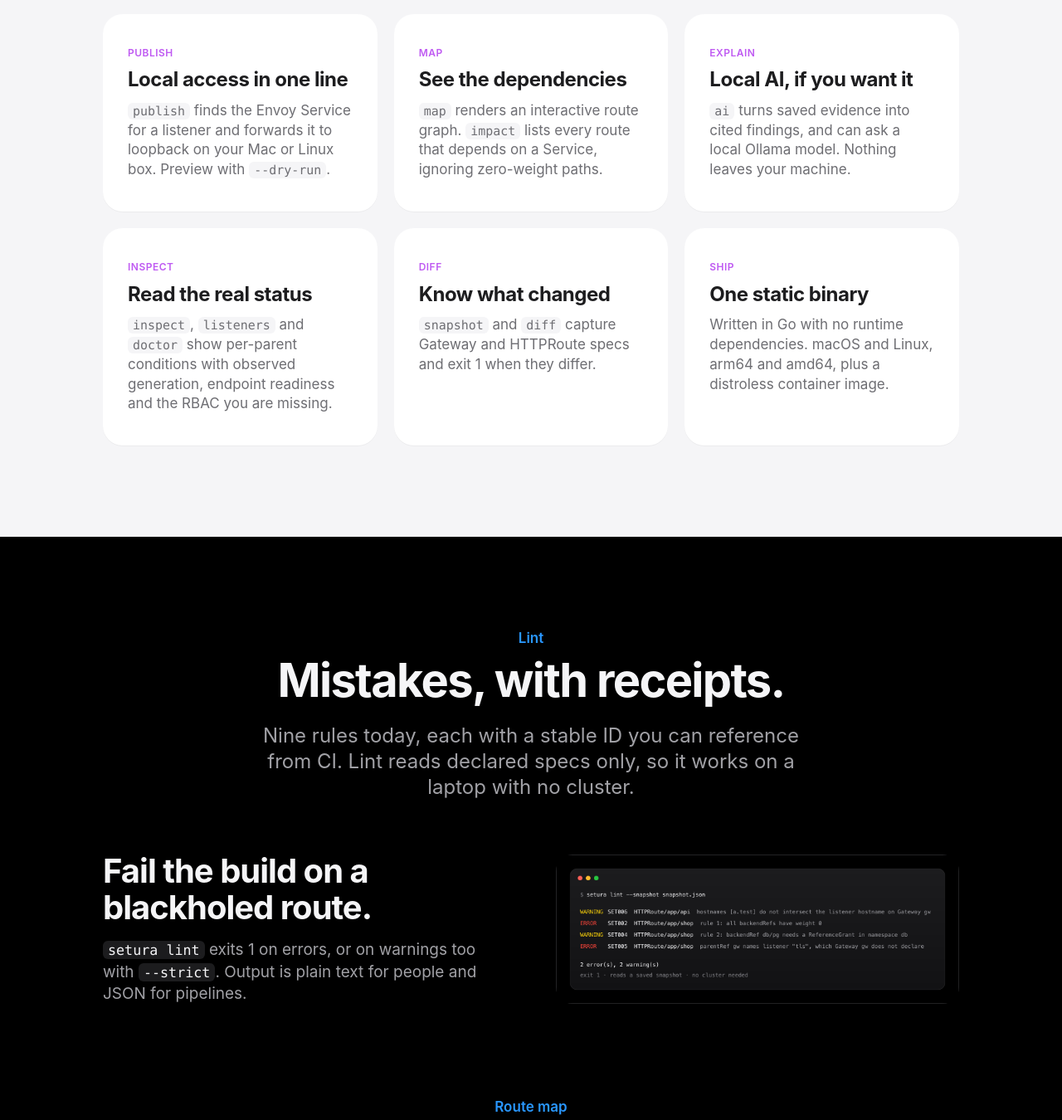
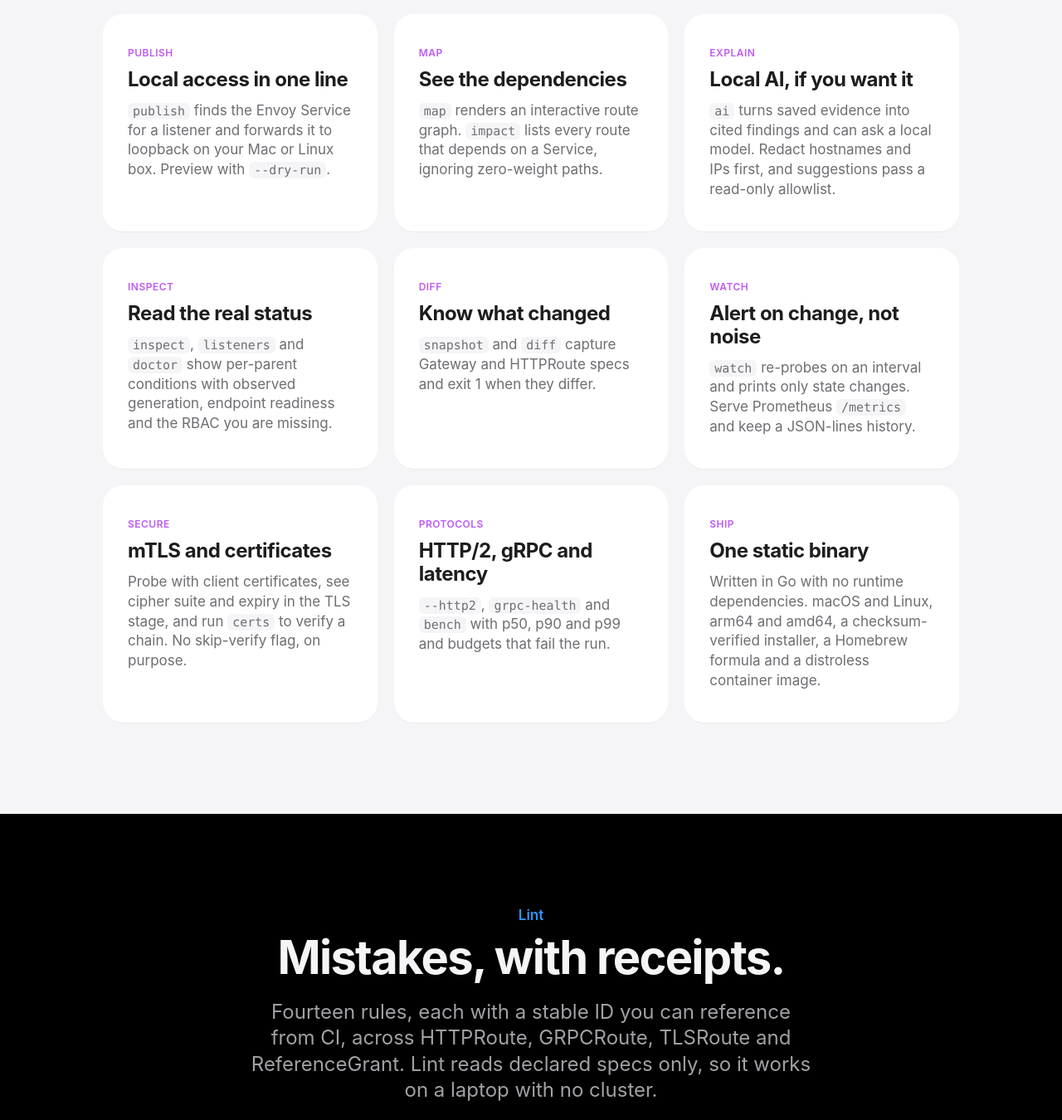
Before and after one commit to zyvorai/zyvor-setura-gateway, a plain HTML site: page site/index.html in a window 1280 px wide. Shown: the part 2351-3701 px from the top of the page at 83% size. Drawn offline with Linux system fonts and the light colour scheme.

Commit message:
site: add watch, mTLS, protocols and CI-ready lint to the landing page
Co-Authored-By: Claude Sonnet 5.5 <noreply@anthropic.com>

```diff
--- a/site/index.html
+++ b/site/index.html
@@ -211,10 +211,13 @@ assert   unused</pre>
       <div class="card reveal"><span class="tag">Lint</span><h3>Catch it before traffic</h3><p><code>lint</code> reads a saved snapshot offline and flags dropped traffic, missing listeners, shadowed routes and absent ReferenceGrants, with stable rule IDs.</p></div>
       <div class="card reveal"><span class="tag">Publish</span><h3>Local access in one line</h3><p><code>publish</code> finds the Envoy Service for a listener and forwards it to loopback on your Mac or Linux box. Preview with <code>--dry-run</code>.</p></div>
       <div class="card reveal"><span class="tag">Map</span><h3>See the dependencies</h3><p><code>map</code> renders an interactive route graph. <code>impact</code> lists every route that depends on a Service, ignoring zero-weight paths.</p></div>
-      <div class="card reveal"><span class="tag">Explain</span><h3>Local AI, if you want it</h3><p><code>ai</code> turns saved evidence into cited findings, and can ask a local Ollama model. Nothing leaves your machine.</p></div>
+      <div class="card reveal"><span class="tag">Explain</span><h3>Local AI, if you want it</h3><p><code>ai</code> turns saved evidence into cited findings and can ask a local model. Redact hostnames and IPs first, and suggestions pass a read-only allowlist.</p></div>
       <div class="card reveal"><span class="tag">Inspect</span><h3>Read the real status</h3><p><code>inspect</code>, <code>listeners</code> and <code>doctor</code> show per-parent conditions with observed generation, endpoint readiness and the RBAC you are missing.</p></div>
       <div class="card reveal"><span class="tag">Diff</span><h3>Know what changed</h3><p><code>snapshot</code> and <code>diff</code> capture Gateway and HTTPRoute specs and exit 1 when they differ.</p></div>
-      <div class="card reveal"><span class="tag">Ship</span><h3>One static binary</h3><p>Written in Go with no runtime dependencies. macOS and Linux, arm64 and amd64, plus a distroless container image.</p></div>
+      <div class="card reveal"><span class="tag">Watch</span><h3>Alert on change, not noise</h3><p><code>watch</code> re-probes on an interval and prints only state changes. Serve Prometheus <code>/metrics</code> and keep a JSON-lines history.</p></div>
+      <div class="card reveal"><span class="tag">Secure</span><h3>mTLS and certificates</h3><p>Probe with client certificates, see cipher suite and expiry in the TLS stage, and run <code>certs</code> to verify a chain. No skip-verify flag, on purpose.</p></div>
+      <div class="card reveal"><span class="tag">Protocols</span><h3>HTTP/2, gRPC and latency</h3><p><code>--http2</code>, <code>grpc-health</code> and <code>bench</code> with p50, p90 and p99 and budgets that fail the run.</p></div>
+      <div class="card reveal"><span class="tag">Ship</span><h3>One static binary</h3><p>Written in Go with no runtime dependencies. macOS and Linux, arm64 and amd64, a checksum-verified installer, a Homebrew formula and a distroless container image.</p></div>
     </div>
   </div>
 </section>
@@ -223,11 +226,11 @@ assert   unused</pre>
   <div class="wrap">
     <p class="kicker">Lint</p>
     <h2>Mistakes, with receipts.</h2>
-    <p class="sub">Nine rules today, each with a stable ID you can reference from CI. Lint reads declared specs only, so it works on a laptop with no cluster.</p>
+    <p class="sub">Fourteen rules, each with a stable ID you can reference from CI, across HTTPRoute, GRPCRoute, TLSRoute and ReferenceGrant. Lint reads declared specs only, so it works on a laptop with no cluster.</p>
     <div class="split reveal">
       <div>
         <h3>Fail the build on a blackholed route.</h3>
-        <p><span class="inline" style="background:#1c1c1e;color:#f5f5f7">setura lint</span> exits 1 on errors, or on warnings too with <span class="inline" style="background:#1c1c1e;color:#f5f5f7">--strict</span>. Output is plain text for people and JSON for pipelines.</p>
+        <p><span class="inline" style="background:#1c1c1e;color:#f5f5f7">setura lint</span> exits 1 on errors, or on warnings too with <span class="inline" style="background:#1c1c1e;color:#f5f5f7">--strict</span>. Output is calm text for people, JSON for pipelines, and SARIF for GitHub code scanning. Adopt it on a messy cluster with a baseline and only new findings fail.</p>
       </div>
       <img src="lint.png" alt="setura lint output listing two errors and two warnings with rule IDs" loading="lazy">
     </div>
```
